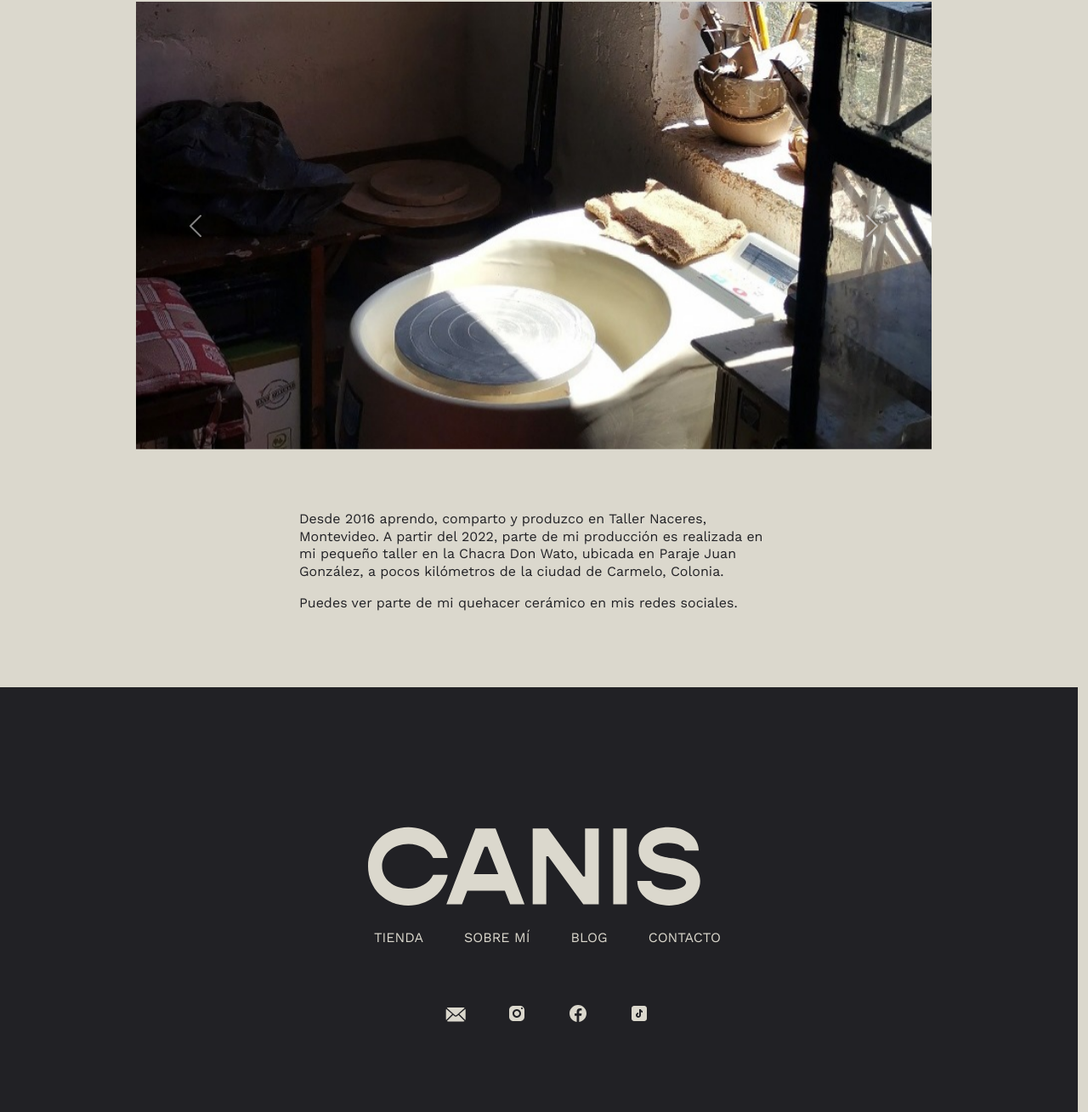
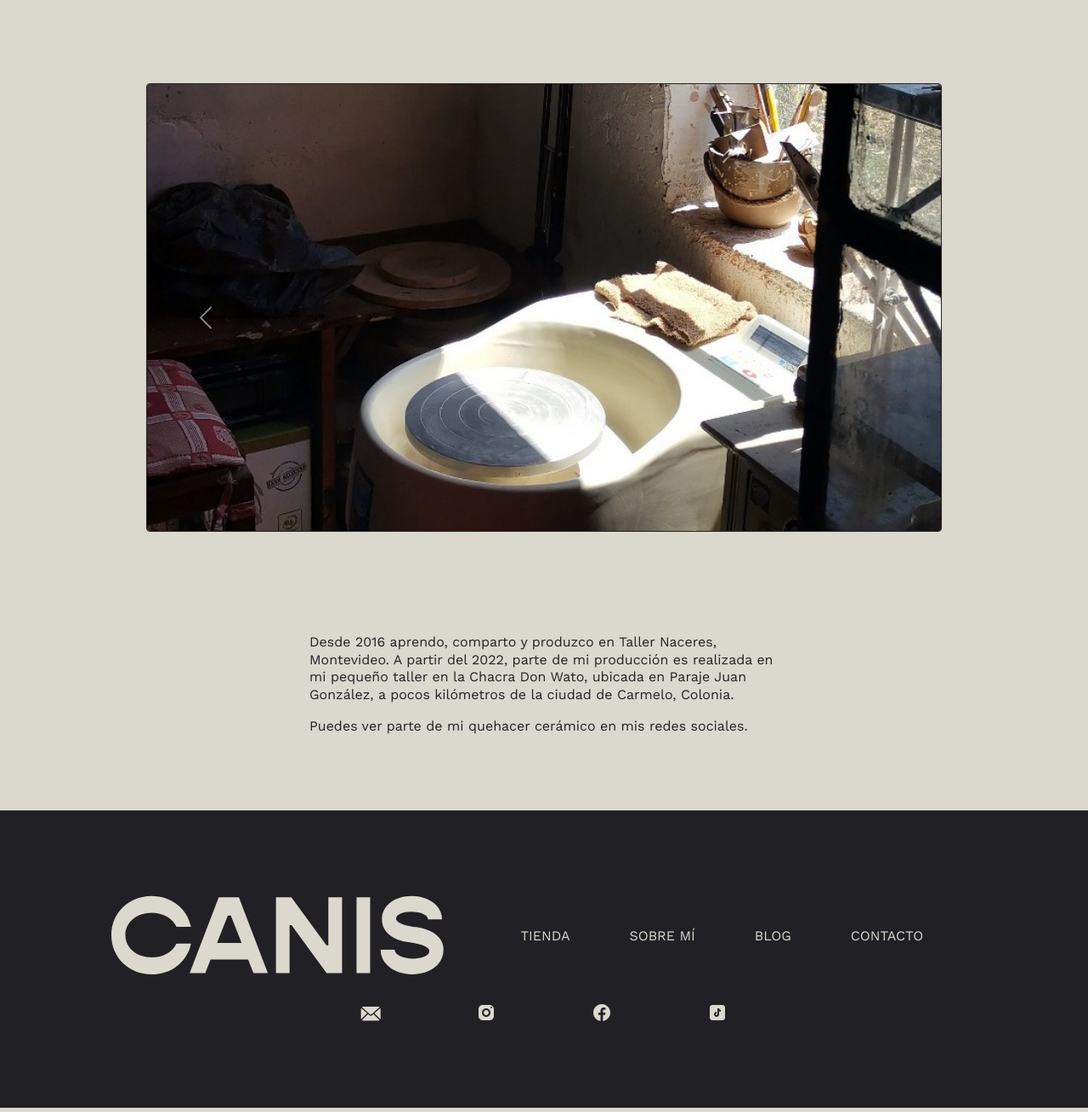
Before and after one commit to jalvariza/canis, a website: page pages/aboutme.html in a window 1280 px wide. Shown: the part 620-1929 px from the top of the page at 85% size. Drawn offline with nearby package versions, Linux system fonts and the light colour scheme.

Commit message:
canis_v6

```diff
--- a/css/estilo.css
+++ b/css/estilo.css
@@ -6,7 +6,7 @@
 /*TRANSFORMS, TRANSITIONS AND ANIMATIONS*/
 .fade-in {
   animation: fade-in;
-  animation-duration: 1s;
+  animation-duration: 1.5s;
 }
 
 @keyframes fade-in {
@@ -63,7 +63,7 @@ h2 {
 h1 {
   font-family: "Work Sans", sans-serif;
   font-weight: 200;
-  font-size: 6rem;
+  font-size: 5rem;
   line-height: 120%;
   color: #212125;
   padding-bottom: 3rem;
@@ -137,14 +137,13 @@ body {
 }
 
 /*HEADER*/
-header nav {
+header .navbar {
+  padding-left: 5%;
+  padding-right: 5%;
   background-color: #DBD8CD;
 }
-header nav a img {
+header .navbar a img {
   height: 2rem;
-}
-header nav .navlogo {
-  padding-left: 5%;
 }
 
 /*MAIN*/
@@ -264,12 +263,19 @@ main .product-details .product-details-img img:hover {
   box-shadow: -5px 5px 15px rgba(33, 33, 37, 0.4156862745);
 }
 main .product-details .product-details-info {
+  width: 100%;
   display: flex;
-  flex-direction: column;
-  align-items: start;
+  justify-content: start;
+  align-items: center;
+  column-gap: 2rem;
 }
 main .product-details .product-details-info .btn-secondary {
   margin-top: 1.5rem;
+}
+main .product-details .product-compra {
+  width: 100%;
+  display: flex;
+  justify-content: space-between;
 }
 
 /*TITLE PAGE*/
@@ -286,10 +292,13 @@ main .product-details .product-details-info .btn-secondary {
 /*FORM*/
 .form {
   display: flex;
-  justify-content: left;
+  justify-content: center;
+  align-items: center;
+  flex-direction: column;
   padding-left: 5%;
   padding-right: 5%;
   margin-bottom: 4.5rem;
+  row-gap: 3rem;
 }
 
 /*ARTICLE*/
@@ -300,7 +309,21 @@ main .product-details .product-details-info .btn-secondary {
   flex-direction: column;
   padding-left: 5%;
   padding-right: 5%;
-  margin-bottom: 4.5rem;
+  padding-top: 4.5rem;
+  padding-bottom: 4.5rem;
+}
+.article img {
+  border-style: solid;
+  border-radius: 4px;
+  border-color: #212125;
+  border-width: 1px;
+  padding: 0%;
+  margin-top: 1.5rem;
+  margin-bottom: 3rem;
+}
+
+.container-fluid {
+  margin: 0px;
 }
 
 /*FOOTER*/
@@ -308,13 +331,13 @@ footer {
   display: flex;
   justify-content: center;
   align-items: center;
-  flex-direction: column;
-  height: 500px;
-  width: 100vw;
+  padding-left: 5%;
+  padding-right: 5%;
+  height: auto;
   margin-top: 3rem;
   padding-top: 100px;
-  padding-left: 5%;
-  padding-right: 5%;
+  padding-bottom: 100px;
+  row-gap: 2rem;
   background-color: #212125;
 }
 footer .canisfooter {
@@ -327,11 +350,18 @@ footer ul {
   display: flex;
   justify-content: center;
   align-items: center;
+  padding-left: 5%;
+  padding-right: 5%;
+  flex-wrap: wrap;
   list-style: none;
-  width: 100%;
+  margin-bottom: 0%;
 }
 footer ul li {
-  padding: 1.5rem;
+  display: flex;
+  justify-content: center;
+  align-items: center;
+  margin: auto;
+  padding: auto;
 }
 footer ul li a {
   color: #DBD8CD;
@@ -340,4 +370,8 @@ footer ul li a img {
   width: 24px;
 }
 
+.container-fluid {
+  margin: 0px;
+}
+
 /*# sourceMappingURL=estilo.css.map */
```
Also changed, not shown: 1 other file.
